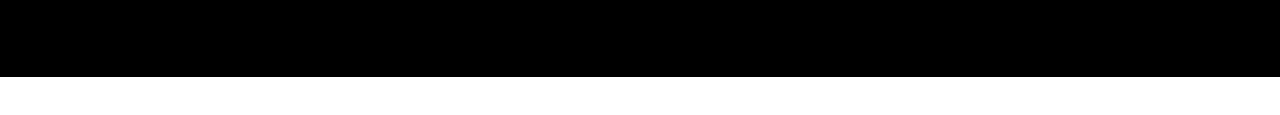
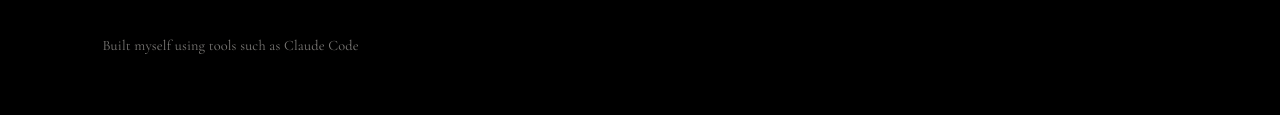
Before and after one commit to djturner90/olivia-portfolio, a plain HTML site: page index.html in a window 1280 px wide. Shown: the part 1978-2093 px from the top of the page. Before the commit the page ends 2055 px from the top, so only its background shows below. Drawn offline with nearby package versions, Linux system fonts and the light colour scheme.

Commit message:
Fix fold 4 case, add build credit under project grid
- Project 2 (FÔLD): correct fold 4.PNG filename case so it loads on
  case-sensitive hosts (was fold 4.png).
- Homepage: small "Built myself using tools such as Claude Code" credit
  line under the project grid.

Co-Authored-By: Claude Opus 4.8 <noreply@anthropic.com>

```diff
--- a/css/style.css
+++ b/css/style.css
@@ -221,6 +221,15 @@ body {
   grid-template-columns: repeat(3, 1fr);
   gap: 2.5rem;
   padding: 5rem 8vw;
+}
+
+/* Small credit line under the project grid (grid sits on a dark section) */
+.built-credit {
+  margin: -2.5rem 0 0;
+  padding: 0 8vw 4rem;
+  font-size: 0.9rem;
+  letter-spacing: 0.01em;
+  color: rgba(245, 242, 236, 0.5);
 }
 
 .project-card {
--- a/index.html
+++ b/index.html
@@ -138,6 +138,8 @@
         </div>
       </div>
     </section>
+
+    <p class="built-credit">Built myself using tools such as Claude Code</p>
   </div>
 
   <div class="case-study" id="modalOverlay" role="dialog" aria-modal="true" aria-labelledby="modalTitle">
--- a/js/main.js
+++ b/js/main.js
@@ -189,7 +189,7 @@ const projects = {
             align: "center",
             offsetX: "-12%",
             images: [
-              { src: foldImg("fold 4.png"), arch: true, zoom: 0.9 },
+              { src: foldImg("fold 4.PNG"), arch: true, zoom: 0.9 },
             ],
           },
         ],
```
